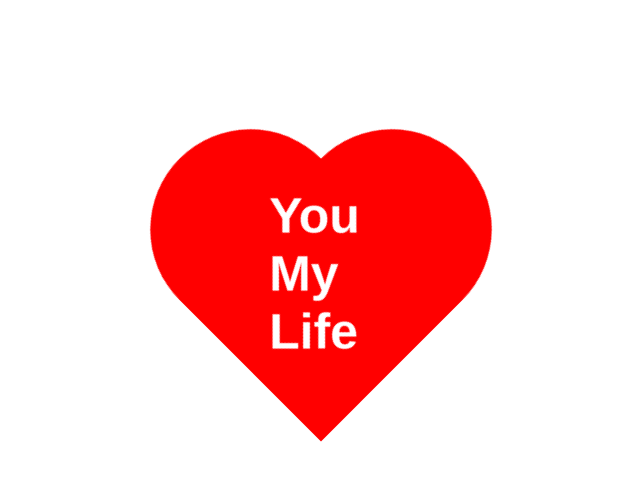
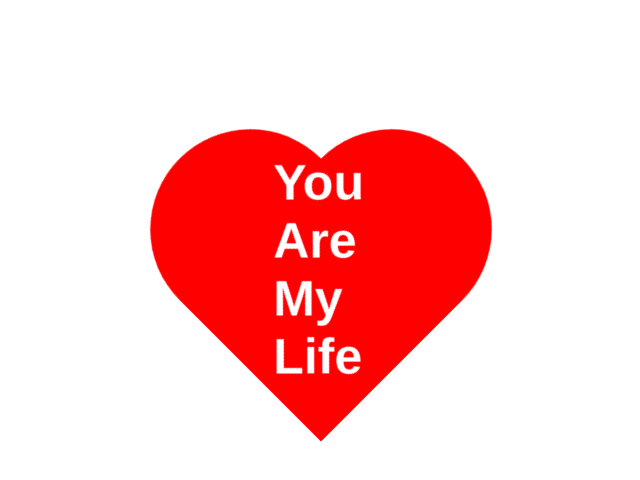
Before and after one commit to Oyatilloh/mashq-1, a plain HTML site: page index.html in a window 1280 px wide. Shown: the whole page, without its empty margins (319-959 px from the left). Drawn offline with Linux system fonts and the light colour scheme.

Commit message:
I change text

```diff
--- a/index.html
+++ b/index.html
@@ -7,6 +7,6 @@
 	<title>Document</title>
 </head>
 <body>
-	<div class="heart"><span contenteditable>You My Life</span></div>
+	<div class="heart"><span contenteditable>You Are My Life</span></div>
 </body>
 </html>
```
